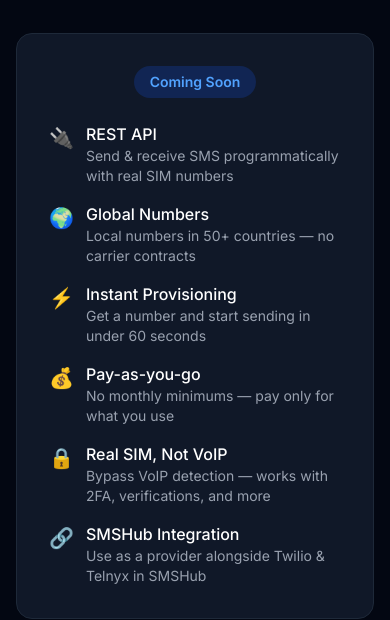
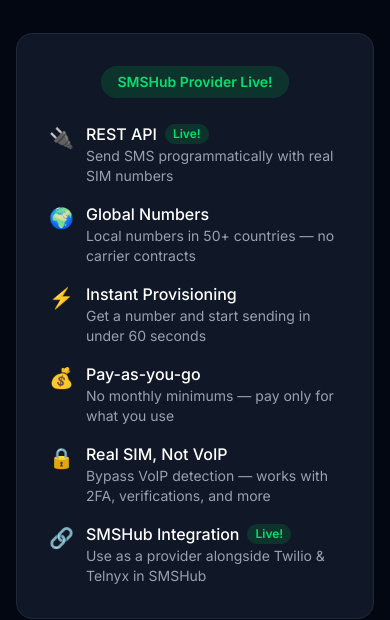
Before and after one commit to profullstack/smshub, a Next.js app: page /phonenumbers in a window 390 px wide. Shown: the part 252-872 px from the top of the page. Built offline with nearby package versions, Linux system fonts and the light colour scheme; no server answers; what @profullstack/referrals would draw is missing.

Commit message:
Update phonenumbers live support labels

```diff
--- a/src/app/phonenumbers/page.tsx
+++ b/src/app/phonenumbers/page.tsx
@@ -53,15 +53,16 @@
         </div>
 
         <div className="bg-gray-900 border border-gray-800 rounded-2xl p-8 space-y-6">
-          <div className="inline-block bg-blue-600/20 text-blue-400 text-sm font-semibold px-4 py-1.5 rounded-full">
-            Coming Soon
+          <div className="inline-block bg-green-600/20 text-green-400 text-sm font-semibold px-4 py-1.5 rounded-full">
+            SMSHub Provider Live!
           </div>
 
           <div className="space-y-4 text-left">
             <Feature
               emoji="🔌"
               title="REST API"
-              desc="Send & receive SMS programmatically with real SIM numbers"
+              badge="Live!"
+              desc="Send SMS programmatically with real SIM numbers"
             />
             <Feature
               emoji="🌍"
@@ -86,6 +87,7 @@
             <Feature
               emoji="🔗"
               title="SMSHub Integration"
+              badge="Live!"
               desc="Use as a provider alongside Twilio & Telnyx in SMSHub"
             />
           </div>
@@ -138,12 +140,29 @@
   );
 }
 
-function Feature({ emoji, title, desc }: { emoji: string; title: string; desc: string }) {
+function Feature({
+  emoji,
+  title,
+  desc,
+  badge,
+}: {
+  emoji: string;
+  title: string;
+  desc: string;
+  badge?: string;
+}) {
   return (
     <div className="flex gap-3 items-start">
       <span className="text-xl mt-0.5">{emoji}</span>
       <div>
-        <div className="font-medium text-white">{title}</div>
+        <div className="flex items-center gap-2">
+          <span className="font-medium text-white">{title}</span>
+          {badge && (
+            <span className="rounded-full bg-green-600/20 px-2 py-0.5 text-xs font-semibold text-green-400">
+              {badge}
+            </span>
+          )}
+        </div>
         <div className="text-sm text-gray-400">{desc}</div>
       </div>
     </div>
```
